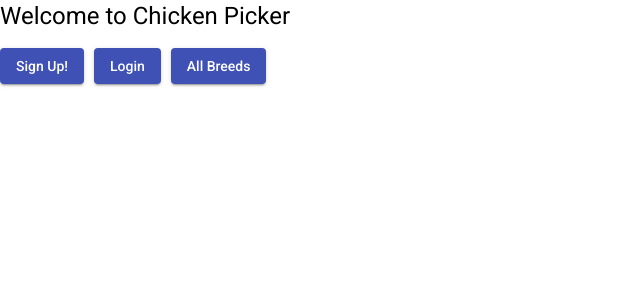
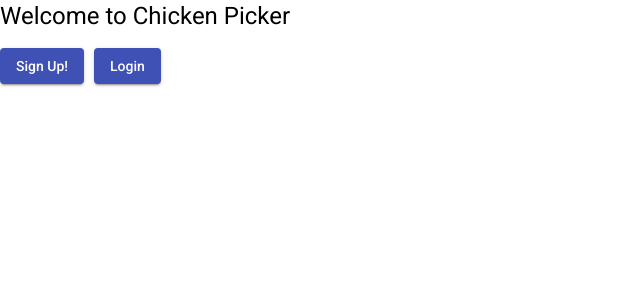
Before and after one commit to nickplamb/ChickenPicker_client_angular, an Angular app: page /welcome in a window 1280 px wide. Before the commit this address led to /. Shown: the top 300 px of the page, without its empty margins (0-640 px from the left). Built offline with nearby package versions, Linux system fonts and the light colour scheme.

Commit message:
implement routing, move login and register buttons to welcome-page at /welcome, breed-card to /breeds

```diff
--- a/src/app/app.component.html
+++ b/src/app/app.component.html
@@ -1,12 +1 @@
-<div class="main-page">
-  <h1>Welcome to Chicken Picker</h1>
-  <button mat-raised-button (click)="openUserRegistrationDialog()" style="margin-right: 10px;" color="primary">
-    Sign Up!
-  </button>
-  <button mat-raised-button (click)="openUserLoginDialog()" style="margin-right: 10px;" color="primary">
-    Login
-  </button>
-  <button mat-raised-button color="primary" (click)="openBreedsDialog()">
-    All Breeds
-  </button>
-</div>
+<router-outlet></router-outlet>
--- a/src/app/app.component.ts
+++ b/src/app/app.component.ts
@@ -1,8 +1,8 @@
 import { Component } from '@angular/core';
 import { MatDialog } from '@angular/material/dialog';
 
-import { UserRegistrationFormComponent } from './user-registration-form/user-registration-form.component';
-import { UserLoginFormComponent } from './user-login-form/user-login-form.component';
+// import { UserRegistrationFormComponent } from './user-registration-form/user-registration-form.component';
+// import { UserLoginFormComponent } from './user-login-form/user-login-form.component';
 import { BreedCardComponent } from './breed-card/breed-card.component';
 
 @Component({
@@ -15,17 +15,17 @@ export class AppComponent {
 
   constructor(public dialog: MatDialog) {}
 
-  openUserRegistrationDialog(): void {
-    this.dialog.open(UserRegistrationFormComponent, {
-      width: '280px'
-    });
-  }
+  // openUserRegistrationDialog(): void {
+  //   this.dialog.open(UserRegistrationFormComponent, {
+  //     width: '280px'
+  //   });
+  // }
 
-  openUserLoginDialog(): void {
-    this.dialog.open(UserLoginFormComponent, {
-      width: '280px'
-    });
-  }
+  // openUserLoginDialog(): void {
+  //   this.dialog.open(UserLoginFormComponent, {
+  //     width: '280px'
+  //   });
+  // }
 
   openBreedsDialog(): void {
     this.dialog.open(BreedCardComponent, {
--- a/src/app/app.module.ts
+++ b/src/app/app.module.ts
@@ -2,6 +2,7 @@ import { NgModule } from '@angular/core';
 import { BrowserModule } from '@angular/platform-browser';
 
 import { AppRoutingModule } from './app-routing.module';
+import { RouterModule, Routes } from '@angular/router';
 import { AppComponent } from './app.component';
 
 import { HttpClientModule } from '@angular/common/http';
@@ -20,6 +21,12 @@ import { UserLoginFormComponent } from './user-login-form/user-login-form.compon
 import { BreedCardComponent } from './breed-card/breed-card.component';
 import { WelcomePageComponent } from './welcome-page/welcome-page.component'
 
+const appRoutes: Routes = [
+  { path: 'welcome', component: WelcomePageComponent },
+  { path: 'breeds', component: BreedCardComponent },
+  { path: '', redirectTo: 'welcome', pathMatch: 'prefix' },
+];
+
 @NgModule({
   declarations: [
     AppComponent,
@@ -31,6 +38,7 @@ import { WelcomePageComponent } from './welcome-page/welcome-page.component'
   imports: [
     BrowserModule,
     AppRoutingModule,
+    RouterModule.forRoot(appRoutes),
     HttpClientModule,
     BrowserAnimationsModule,
     MatInputModule,
--- a/src/app/user-login-form/user-login-form.component.ts
+++ b/src/app/user-login-form/user-login-form.component.ts
@@ -1,4 +1,5 @@
 import { Component, OnInit, Input } from '@angular/core';
+import { Router } from '@angular/router';
 
 import { MatDialogRef } from '@angular/material/dialog';
 import { MatSnackBar } from '@angular/material/snack-bar';
@@ -17,7 +18,8 @@ export class UserLoginFormComponent implements OnInit {
   constructor(
     public fetchApiData: FetchApiDataService,
     public dialogRef: MatDialogRef<UserLoginFormComponent>,
-    public snackBar: MatSnackBar
+    public snackBar: MatSnackBar,
+    public router: Router,
   ) { }
 
   ngOnInit(): void {
@@ -30,6 +32,7 @@ export class UserLoginFormComponent implements OnInit {
       localStorage.setItem('username', result.user.username);
       console.log(result)
       this.dialogRef.close();
+      this.router.navigate(['breeds']);
       this.snackBar.open(result, 'OK', {
         duration: 2000
       });
--- a/src/app/welcome-page/welcome-page.component.html
+++ b/src/app/welcome-page/welcome-page.component.html
@@ -1 +1,12 @@
-<p>welcome-page works!</p>
+<div class="main-page">
+  <h1>Welcome to Chicken Picker</h1>
+  <button mat-raised-button (click)="openUserRegistrationDialog()" style="margin-right: 10px;" color="primary">
+    Sign Up!
+  </button>
+  <button mat-raised-button (click)="openUserLoginDialog()" style="margin-right: 10px;" color="primary">
+    Login
+  </button>
+  <!-- <button mat-raised-button color="primary" (click)="openBreedsDialog()">
+    All Breeds
+  </button> -->
+</div>
--- a/src/app/welcome-page/welcome-page.component.ts
+++ b/src/app/welcome-page/welcome-page.component.ts
@@ -1,4 +1,8 @@
 import { Component, OnInit } from '@angular/core';
+import { MatDialog } from '@angular/material/dialog';
+
+import { UserLoginFormComponent } from '../user-login-form/user-login-form.component';
+import { UserRegistrationFormComponent } from '../user-registration-form/user-registration-form.component';
 
 @Component({
   selector: 'app-welcome-page',
@@ -7,9 +11,21 @@ import { Component, OnInit } from '@angular/core';
 })
 export class WelcomePageComponent implements OnInit {
 
-  constructor() { }
+  constructor(public dialog: MatDialog) { }
 
   ngOnInit(): void {
   }
 
+  openUserRegistrationDialog(): void {
+    this.dialog.open(UserRegistrationFormComponent, {
+      width: '280px'
+    });
+  }
+
+  openUserLoginDialog(): void {
+    this.dialog.open(UserLoginFormComponent, {
+      width: '280px'
+    });
+  }
+
 }
```
